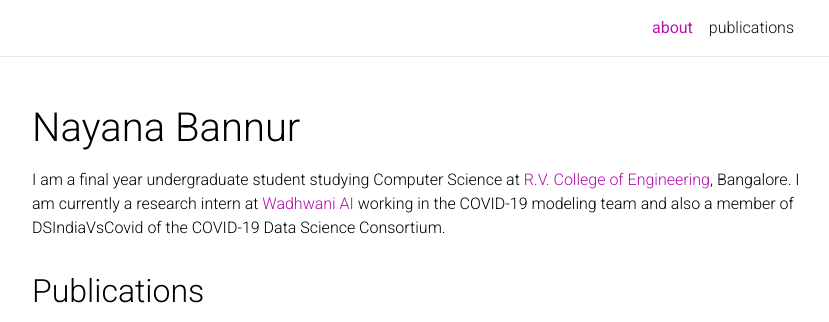
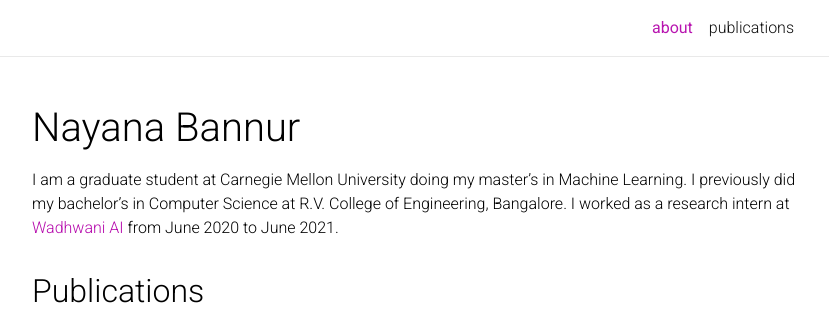
Before and after one commit to NayanaBannur/nayanabannur.github.io, a Jekyll site: the page built from _pages/about.md, in a window 1280 px wide, cut to the strip 0-322 px from the top of the page. Shown: the whole strip, without its empty margins (223-1052 px from the left). Built offline with Jekyll 4.4.1, drawn with Linux system fonts in a browser that asks for light colours; nearby versions of some CDN libraries; a style sheet for code colours, icons or effects is not loaded.

Commit message:
Update info

```diff
--- a/_config.yml
+++ b/_config.yml
@@ -5,7 +5,6 @@
 title: Nayana Bannur # the website title (if blank, full name will be used instead)
 first_name: Nayana
 last_name: Bannur
-email:
 description: > # the ">" symbol means to ignore newlines until "footer_text:"
   Based on [*folio](https://github.com/bogoli/-folio) design.
 footer_text: >
@@ -40,7 +39,7 @@ og_image: # The site-wide (default for all links) Open Graph preview image
 
 github_username: NayanaBannur # your GitHub user name
 twitter_username: # your Twitter handle
-linkedin_username: # your LinkedIn user name
+linkedin_username: nayana-bannur # your LinkedIn user name
 scholar_userid: gecdIYsAAAAJ # your Google Scholar ID
 orcid_id: # your ORCID ID
 medium_username: # your Medium username
@@ -49,6 +48,7 @@ publons_id: # your ID on Publons
 research_gate_profile: # your profile on ResearchGate
 blogger_url: # your blogger URL
 keybase_username: # your keybase user name
+email: nbannur@andrew.cmu.edu
 
 # contact_note: >
 #   You can even add a little note about which of these is the best way to reach you.
--- a/_includes/social.html
+++ b/_includes/social.html
@@ -1,5 +1,5 @@
 <span class="contact-icon text-center">
-  <!-- <a href="mailto:{{ site.email | encode_email }}"><i class="fas fa-envelope"></i></a> -->
+  <a href="mailto:{{ site.email | encode_email }}"><i class="fas fa-envelope"></i></a>
   {% if site.orcid_id %}<a href="https://orcid.org/{{ site.orcid_id }}" target="_blank" title="ORCID"><i class="ai ai-orcid"></i></a>{% endif %}
   {% if site.scholar_userid %}<a href="https://scholar.google.com/citations?user={{ site.scholar_userid }}" target="_blank" title="Google Scholar"><i class="ai ai-google-scholar"></i></a>{% endif %}
   {% if site.publons_id %}<a href="https://publons.com/a/{{ site.publons_id }}/" target="_blank" title="Publons"><i class="ai ai-publons"></i></a>{% endif %}
--- a/_pages/about.md
+++ b/_pages/about.md
@@ -10,4 +10,4 @@ selected_projects: true # includes a list of projects marked as "selected={true}
 social: true  # includes social icons at the bottom of the page
 ---
 
-I am a final year undergraduate student studying Computer Science at [R.V. College of Engineering](https://www.rvce.edu.in/){:target="\blank"}, Bangalore. I am currently a research intern at [Wadhwani AI](https://www.wadhwaniai.org/){:target="\blank"} working in the COVID-19 modeling team and also a member of DSIndiaVsCovid of the COVID-19 Data Science Consortium.
+I am a graduate student at Carnegie Mellon University doing my master's in Machine Learning. I previously did my bachelor's in Computer Science at R.V. College of Engineering, Bangalore. I worked as a research intern at [Wadhwani AI](https://www.wadhwaniai.org/){:target="\blank"} from June 2020 to June 2021.
```
